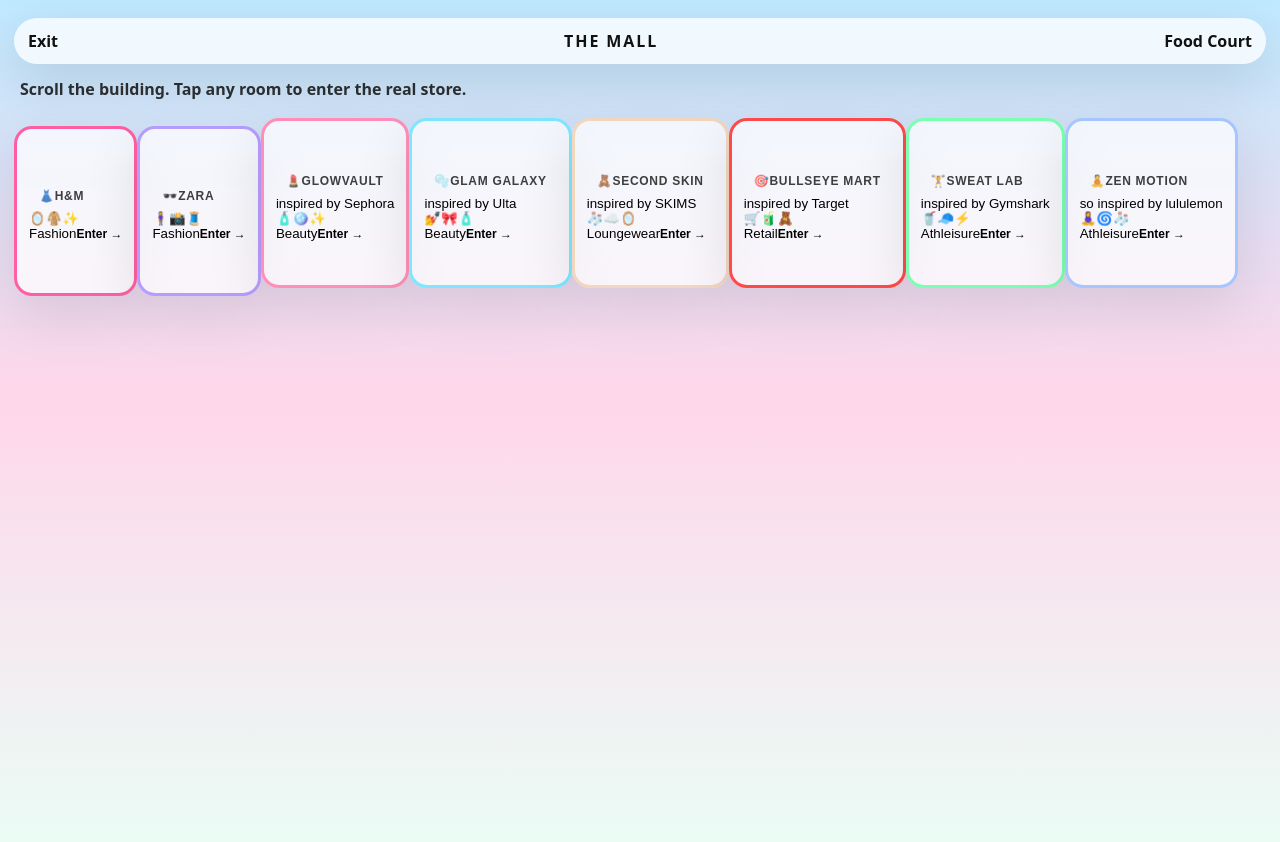
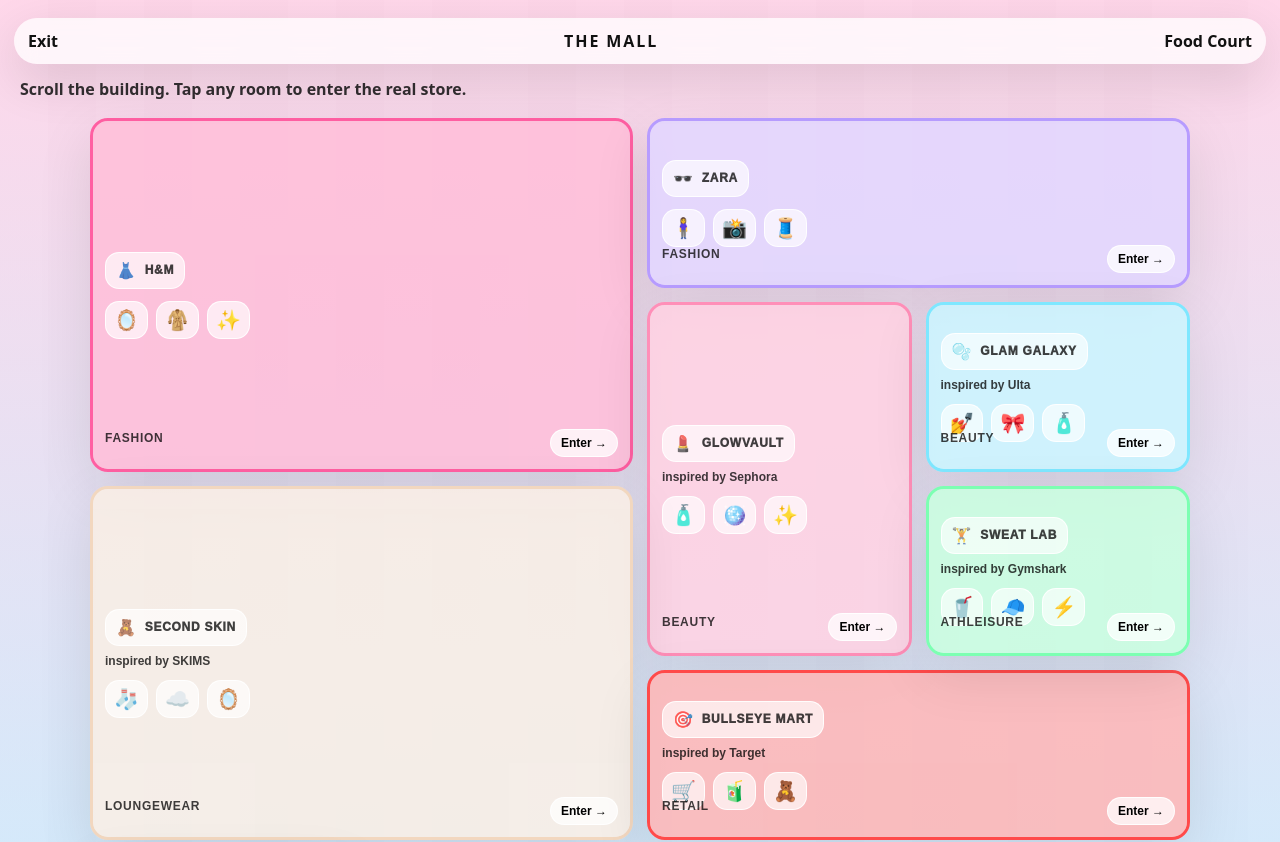
Before and after one commit to karla-hernandez30/the-mall, a Next.js app: page /mall in a window 1280 px wide. Shown: the top 842 px of the page. Built offline with nearby package versions, Linux system fonts and the light colour scheme.

Commit message:
Add dollhouse tower styles

```diff
--- a/app/styles/globals.css
+++ b/app/styles/globals.css
@@ -333,3 +333,145 @@
   font-weight: 900;
   opacity: .45;
 }
+.towerPage{
+  min-height:100vh;
+  padding: 18px 14px 60px;
+  background:
+    linear-gradient(180deg, rgba(255,210,231,0.75), rgba(190,235,255,0.75)),
+    repeating-linear-gradient(90deg, rgba(255,255,255,0.12) 0px, rgba(255,255,255,0.12) 48px, rgba(0,0,0,0.02) 48px, rgba(0,0,0,0.02) 96px);
+}
+
+.towerHeader{
+  position: sticky;
+  top: 10px;
+  z-index: 50;
+  display:flex;
+  justify-content:space-between;
+  align-items:center;
+  padding: 12px 14px;
+  border-radius: 999px;
+  background: rgba(255,255,255,0.75);
+  backdrop-filter: blur(10px);
+  box-shadow: 0 16px 50px rgba(0,0,0,0.12);
+}
+
+.towerTitle{
+  font-weight: 900;
+  letter-spacing: .12em;
+}
+
+.towerNav{
+  font-weight: 800;
+}
+
+.towerHint{
+  margin: 14px 6px 18px;
+  font-weight: 800;
+  opacity: .85;
+}
+
+.towerGrid{
+  max-width: 1100px;
+  margin: 0 auto;
+  display: grid;
+  grid-template-columns: repeat(4, 1fr);
+  grid-auto-flow: dense;
+  gap: 14px;
+}
+
+@media (max-width: 900px){
+  .towerGrid{ grid-template-columns: repeat(2, 1fr); }
+}
+
+.room{
+  text-align:left;
+  border-radius: 18px;
+  border: 3px solid;
+  padding: 12px;
+  background: rgba(255,255,255,0.78);
+  box-shadow: 0 18px 55px rgba(0,0,0,0.10);
+  cursor: pointer;
+  position: relative;
+  overflow: hidden;
+  min-height: 170px;
+}
+
+.roomGlow{
+  position:absolute;
+  inset:-80px;
+  filter: blur(26px);
+  opacity: .35;
+  pointer-events:none;
+}
+
+.roomTop{
+  position: relative;
+  z-index: 1;
+}
+
+.roomSign{
+  display:flex;
+  gap: 8px;
+  align-items:center;
+  font-weight: 950;
+  letter-spacing: .06em;
+  text-transform: uppercase;
+  background: rgba(255,255,255,0.65);
+  border: 1px solid rgba(255,255,255,0.9);
+  padding: 8px 10px;
+  border-radius: 14px;
+  width: fit-content;
+}
+
+.roomIcon{ font-size: 16px; }
+.roomName{ font-size: 12px; }
+
+.roomSub{
+  margin-top: 8px;
+  font-size: 12px;
+  font-weight: 800;
+  opacity: .75;
+}
+
+.roomScene{
+  position: relative;
+  z-index: 1;
+  margin-top: 12px;
+  display:flex;
+  flex-wrap: wrap;
+  gap: 8px;
+}
+
+.roomSticker{
+  font-size: 20px;
+  background: rgba(255,255,255,0.65);
+  border: 1px solid rgba(255,255,255,0.9);
+  border-radius: 14px;
+  padding: 6px 8px;
+}
+
+.roomFooter{
+  position: absolute;
+  left: 12px;
+  right: 12px;
+  bottom: 12px;
+  display:flex;
+  justify-content: space-between;
+  align-items:center;
+  font-weight: 900;
+  font-size: 12px;
+  z-index: 1;
+}
+
+.roomVibe{
+  opacity: .75;
+  text-transform: uppercase;
+  letter-spacing: .06em;
+}
+
+.roomEnter{
+  background: rgba(255,255,255,0.75);
+  border: 1px solid rgba(255,255,255,0.95);
+  padding: 6px 10px;
+  border-radius: 999px;
+}
```
